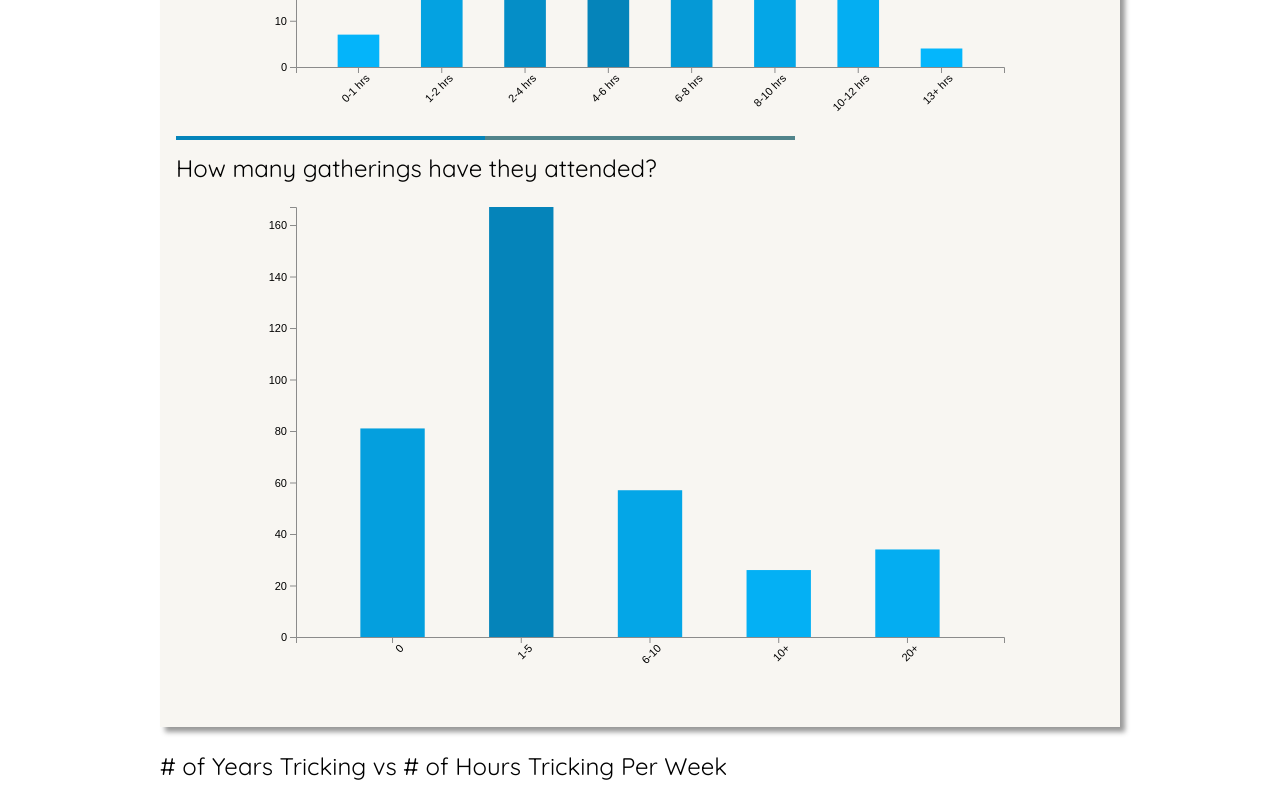
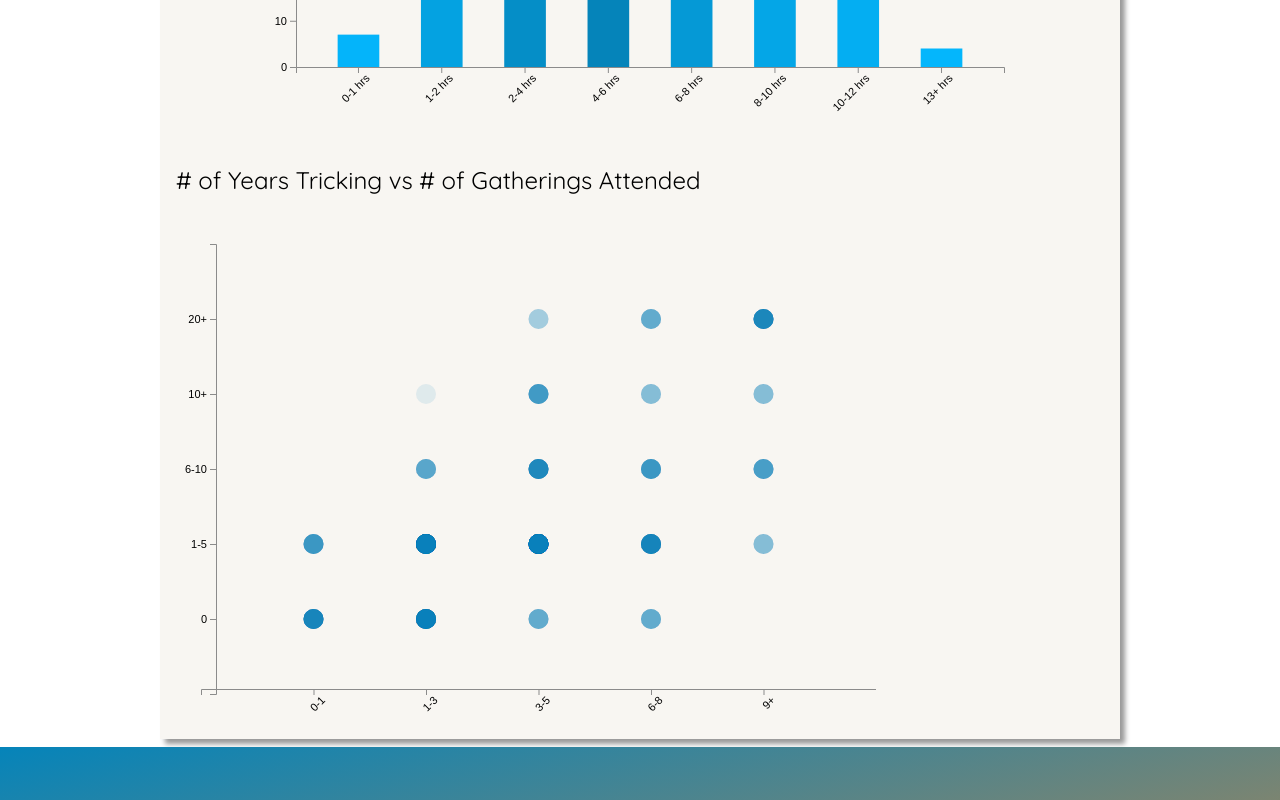
Before and after one commit to mantism/TrickingSurvey, a React (Create React App) app: page / in a window 1280 px wide. Shown: the part 3960-4760 px from the top of the page. Built offline with nearby package versions, Linux system fonts and the light colour scheme.

Commit message:
updated scatterplot, needs to be centered

```diff
--- a/package.json
+++ b/package.json
@@ -6,6 +6,7 @@
     "d3-array": "^1.2.0",
     "d3-axis": "^1.0.8",
     "d3-scale": "^1.0.6",
+    "d3-shape": "^1.2.0",
     "npm-run-all": "^4.0.2",
     "react": "^15.6.1",
     "react-dom": "^15.6.1",
--- a/src/Experience.jsx
+++ b/src/Experience.jsx
@@ -1,6 +1,6 @@
 import React, {Component} from 'react';
 import BarSection from './BarSection'
-import YearsVsHours from './YearsVsHours';
+import YearsVsGatherings from './YearsGatherings';
 import Header from './Header';
 import discoveryData from './data/discovery.json';
 import yearsData from './data/yearsTricking.json';
@@ -34,9 +34,9 @@ class Experience extends Component {
             </BarSection>
             <BarSection data={yearsData} class="Years" description="How long have they been tricking?"/>
             <BarSection data={trainingData} class="Training" description="How many hours a week do they train?"/>
-            <BarSection data={gatheringData} class="Gatherings" description="How many gatherings have they attended?"/>
+            <YearsVsGatherings data={allData} class="Years-Hours"/>
           </div>
-          <YearsVsHours data={allData} class="Years-Hours"/>
+
 
         </div>
       </div>
--- a/src/ScatterPlot.jsx
+++ b/src/ScatterPlot.jsx
@@ -12,19 +12,31 @@ class ScatterPlot extends Component {
       containerWidth: null,
     }
 
+    this.counts = this.aggregateData();
     this.getXScale = this.getXScale.bind(this);
     this.getYScale = this.getYScale.bind(this);
   }
+
+  aggregateData() {
+    let counts = new Map();
+    for (let d of this.props.data) {
+      let str = d.numYearsTricking + ' ' + d.numGatherings;
+      if (counts.has(str)) {
+        counts.set(str, counts.get(str) + 1);
+      } else {
+        counts.set(str, 1);
+      }
+    }
+    return counts;
+
+  }
+
   //need to figure out how to map, sort, and reduce all the values
   getXScale() {
     let domainValues = _.map(this.props.data, (d) => d.numYearsTricking);
     let sortedVals = _.sortBy(domainValues, [(d) => {
       let rank = consts.yearsRank[d];
-      if (rank) {
-        return rank;
-      } else {
-        return 8;
-      }
+      return (rank) ? rank : 8;
 
     }]);
 
@@ -35,9 +47,9 @@ class ScatterPlot extends Component {
   }
 
   getYScale() {
-    let domainValues = _.map(this.props.data, (d) => d.numHoursPerWeek);
+    let domainValues = _.map(this.props.data, (d) => d.numGatherings);
     let sortedVals = _.sortBy(domainValues, [(d) => {
-      let rank = consts.hoursRank[d];
+      let rank = consts.gatherRank[d];
       return (rank) ? rank : 8;
     }])
 
@@ -54,14 +66,17 @@ class ScatterPlot extends Component {
     const width = this.props.width;
 
     const circles = _.map(this.props.data, (point, i) => {
+      const str = point.numYearsTricking + ' ' + point.numGatherings;
+      const numTrickers = this.counts.get(str);
+      const dataStr = numTrickers + ' trickers : ' + point.numYearsTricking + ' years ' + point.numGatherings + ' gatherings';
       return (
         <circle key={i}
           cx={xScale(point.numYearsTricking)}
-          cy={yScale(point.numHoursPerWeek)}
+          cy={yScale(point.numGatherings)}
           r={10}
           fill='#0584ba'
           fillOpacity='0.1'
-          data-tip={point.numYearsTricking + " years " + point.numHoursPerWeek + " hours per week" }
+          data-tip={dataStr}
         />
       );
     });
--- a/src/YearsVsHours.jsx
+++ b/src/YearsGatherings.jsx
@@ -1,17 +1,17 @@
 import React, {Component} from 'react';
 import ScatterPlot from './ScatterPlot';
 
-class YearsVsHours extends Component {
+class YearsVsGatherings extends Component {
   render() {
 
     const classNames = 'ScatterPlotSection ' + this.props.class;
     return (
       <div className={classNames}>
-        <h3> # of Years Tricking vs # of Hours Tricking Per Week </h3>
+        <h3> # of Years Tricking vs # of Gatherings Attended </h3>
         <ScatterPlot data={this.props.data} class={this.props.class}/>
       </div>
     )
   }
 }
 
-export default YearsVsHours;
+export default YearsVsGatherings;
--- a/src/d3Consts.js
+++ b/src/d3Consts.js
@@ -18,6 +18,13 @@ export const yearsRank = {
   "1-3" : 2,
   "3-5" : 3,
   "6-8" : 4,
-  "9-10" : 5,
-  "10+" : 6
+  "9+" : 5
 }
+
+export const gatherRank = {
+  "0": 1,
+  "1-5": 2,
+  "6-10": 3,
+  "10+": 4,
+  "20+": 5,
+}
```
Also changed, not shown: src/data/trickingsurveyresults.json.
